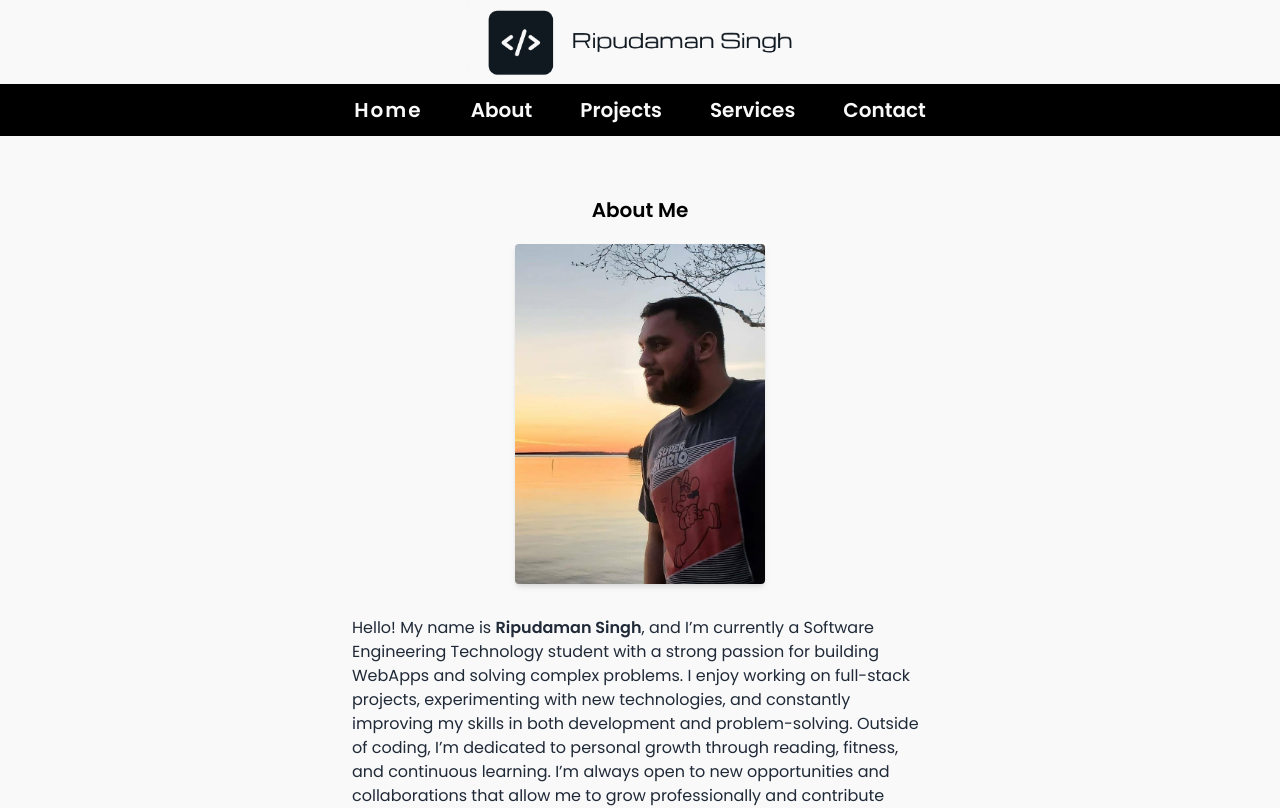
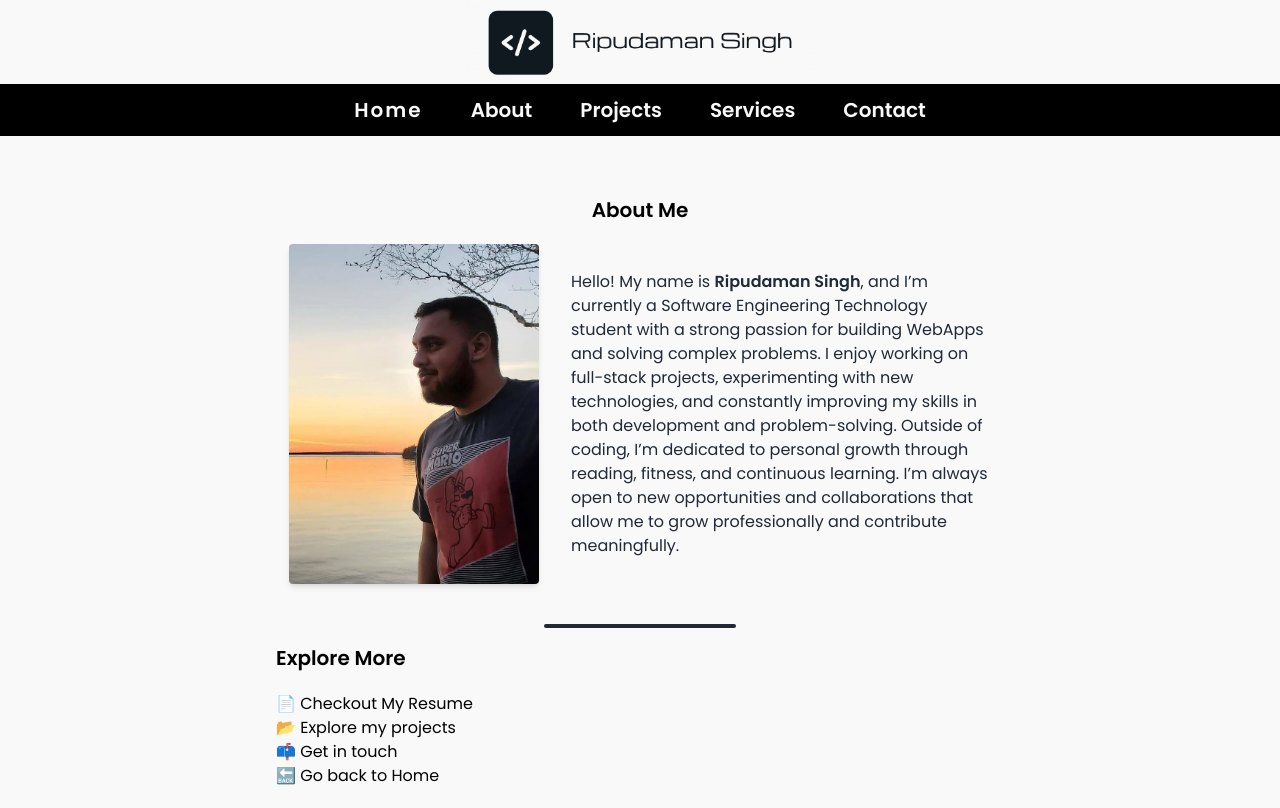
Before and after one commit to rdsingh120/assignment1-portfolio, a React (Vite) app: page /about in a window 1280 px wide. Shown: the top 808 px of the page. Built offline with nearby package versions, Linux system fonts and the light colour scheme.

Commit message:
about page flex-wrap fix v2

```diff
--- a/src/pages/AboutPage.jsx
+++ b/src/pages/AboutPage.jsx
@@ -18,7 +18,7 @@
             className="w-full h-full object-cover object-[100%] rounded shadow-md"
           />
         </div>
-        <div className="max-w-xl max-w-[380px]">
+        <div className="max-w-[420px]">
           <p className="text-gray-800">
             Hello! My name is{' '}
             <span className="font-semibold">Ripudaman Singh</span>, and I’m
```
